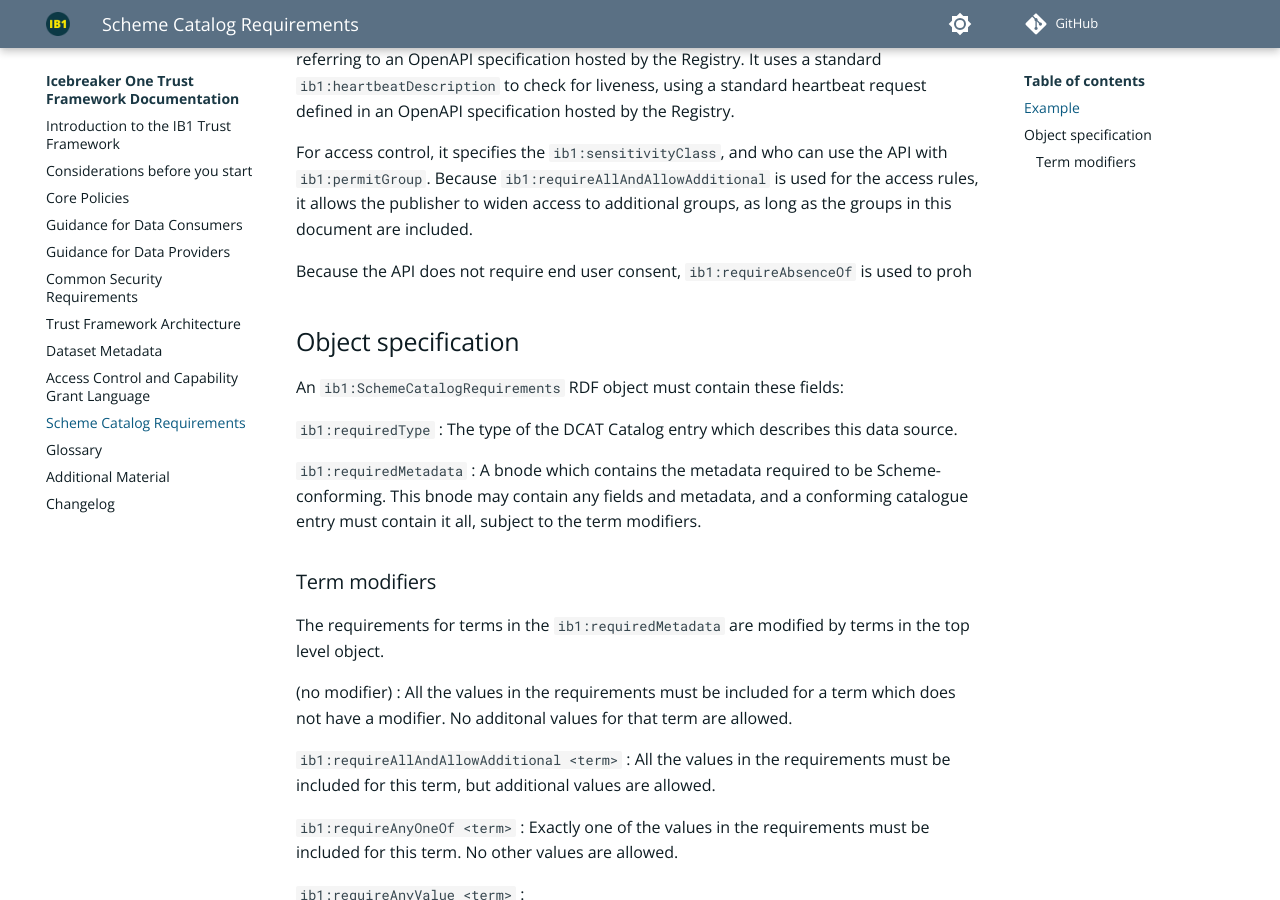
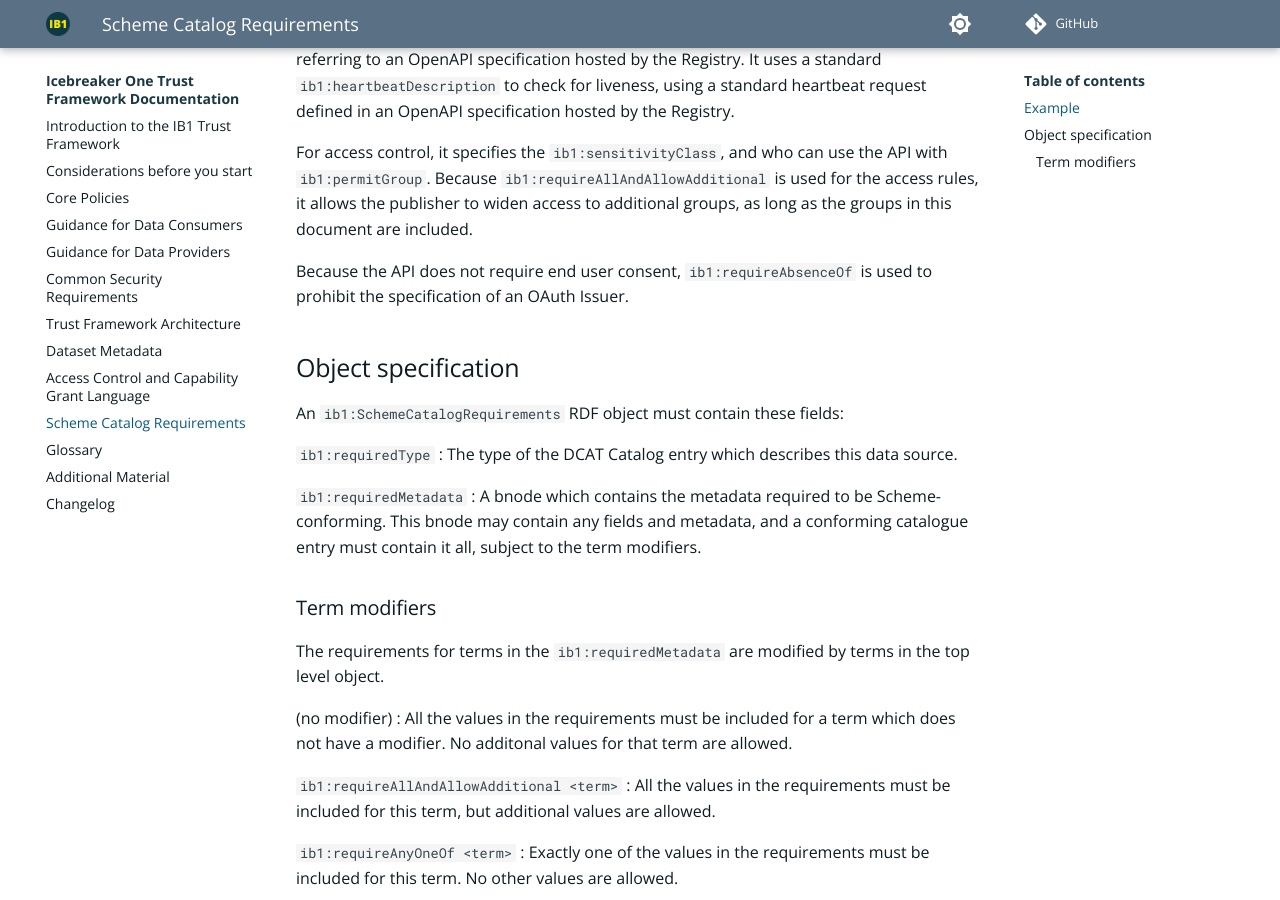
Before and after one commit to icebreakerone/ib1-technical-docs, an MkDocs documentation site: the page built from docs/scheme_catalog_requirements.md, in a window 1280 px wide and 900 px high, scrolled down 817 px. Built offline with MkDocs 1.6.1 and Material for MkDocs 9.7.7, drawn with Linux system fonts in a browser that asks for light colours; plug-ins that fetch from the network failed and are left out; comment, search, counter and statistics services are not loaded; the version menu is left out; some of the changed lines change nothing that is shown.

Commit message:
docs/scheme_catalog_requirements.md updated from https://stackedit.net/

```diff
--- a/docs/scheme_catalog_requirements.md
+++ b/docs/scheme_catalog_requirements.md
@@ -33,7 +33,7 @@ This example defines a standard Supply Voltage API that is provided by multiple
 
 For access control, it specifies the `ib1:sensitivityClass`, and who can use the API with `ib1:permitGroup`. Because `ib1:requireAllAndAllowAdditional` is used for the access rules, it allows the publisher to widen access to additional groups, as long as the groups in this document are included.
 
-Because the API does not require end user consent, `ib1:requireAbsenceOf` is used to proh
+Because the API does not require end user consent, `ib1:requireAbsenceOf` is used to prohibit the specification of an OAuth Issuer.
 
 ## Object specification
 
@@ -65,8 +65,8 @@ The requirements for terms in the `ib1:requiredMetadata` are modified by terms i
 :
 
 <!--stackedit_data:
-eyJoaXN0b3J5IjpbLTEzNjExNjQ4MTUsLTE2NzMwMjMzNTEsOT
-k1NjgzMTc5LDE0NDQ4NzU4MjUsNjc0NTc2NDgxLC0xNzk0NDk1
-MDQ2LC01Mjg2NDU3MzcsMTM4OTcwMjAzOCwxMTEzMTI4OTY5LD
-EyNjg4MzY3MDhdfQ==
+eyJoaXN0b3J5IjpbMjYzODQyMjE5LC0xNjczMDIzMzUxLDk5NT
+Y4MzE3OSwxNDQ0ODc1ODI1LDY3NDU3NjQ4MSwtMTc5NDQ5NTA0
+NiwtNTI4NjQ1NzM3LDEzODk3MDIwMzgsMTExMzEyODk2OSwxMj
+Y4ODM2NzA4XX0=
 -->
```
